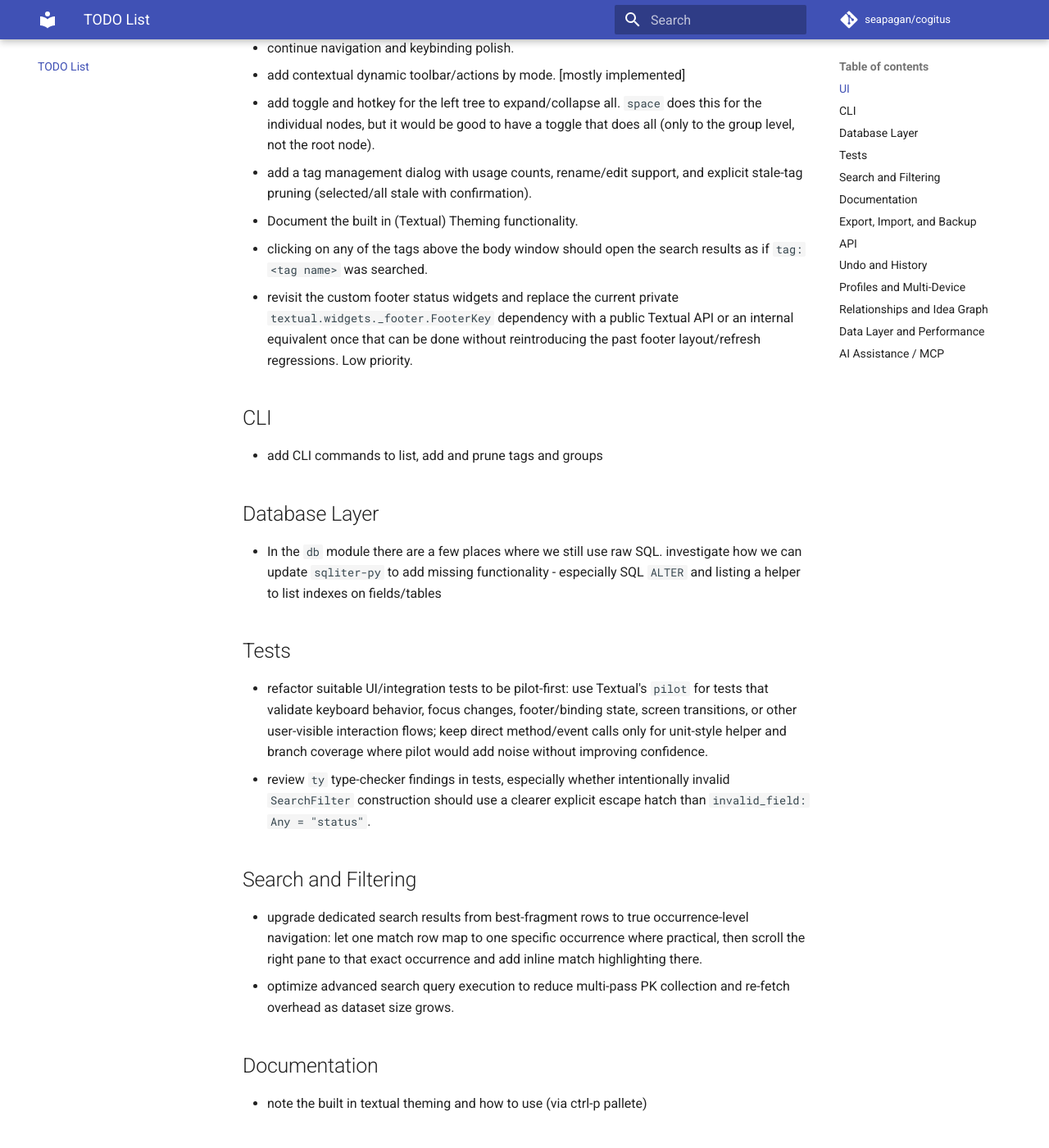
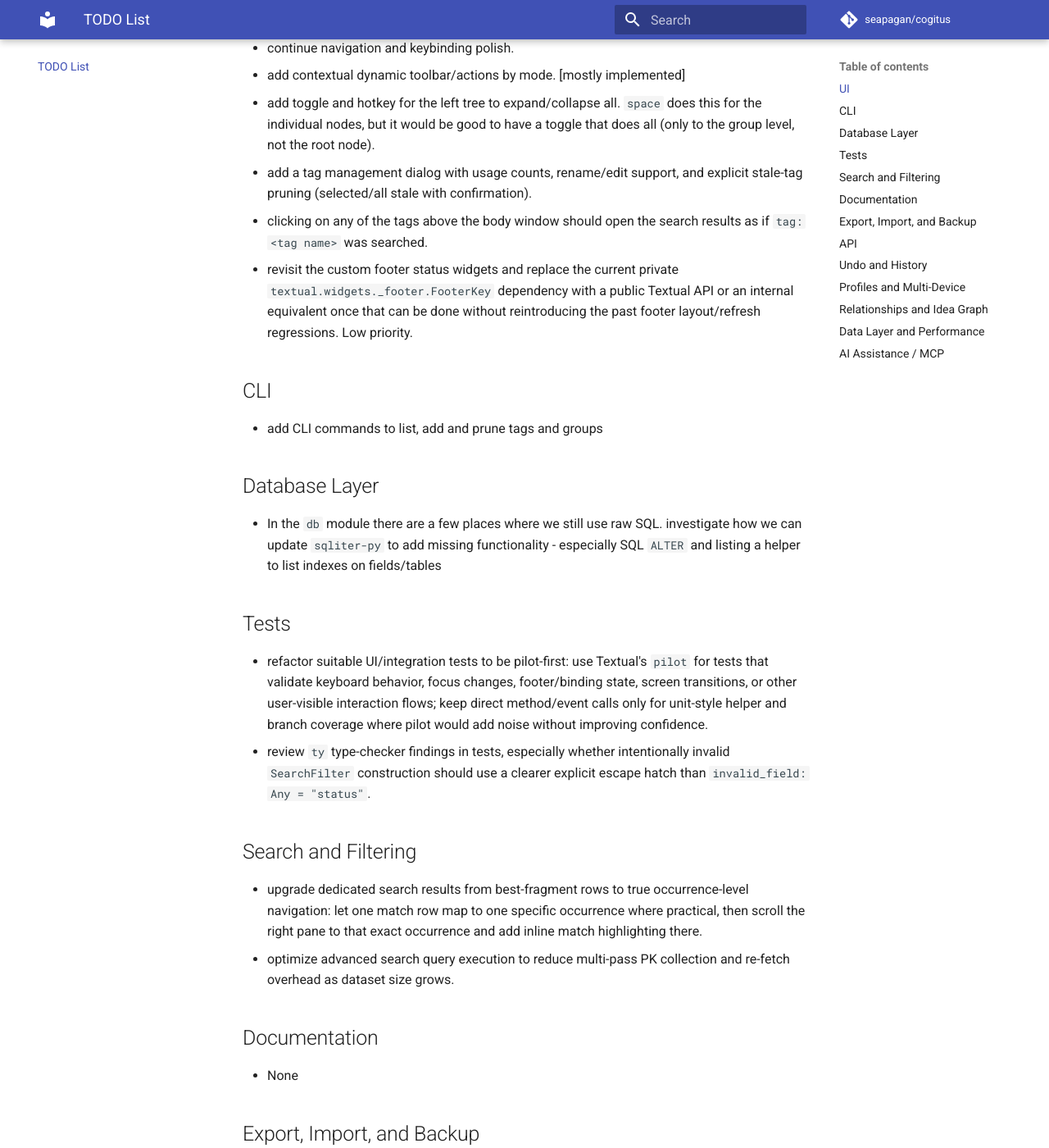
Before and after one commit to seapagan/cogitus, an MkDocs documentation site: the page built from docs/project/todo.md, in a window 1280 px wide and 1400 px high, scrolled down 332 px. Shown: the whole window at 82% size. Built offline with MkDocs 1.6.1 and Material for MkDocs 9.7.7, drawn with Linux system fonts in a browser that asks for light colours; comment, search, counter and statistics services are not loaded.

Commit message:
chore: remove completed theming documentation todos
Signed-off-by: Grant Ramsay <seapagan@gmail.com>

```diff
--- a/TODO.md
+++ b/TODO.md
@@ -13,7 +13,6 @@ Ideas to add to Cogitus
   all (only to the group level, not the root node).
 - add a tag management dialog with usage counts, rename/edit support, and
   explicit stale-tag pruning (selected/all stale with confirmation).
-- Document the built in (Textual) Theming functionality.
 - clicking on any of the tags above the body window should open the search
   results as if `tag:<tag name>` was searched.
 - revisit the custom footer status widgets and replace the current private
@@ -53,7 +52,7 @@ Ideas to add to Cogitus
 
 ## Documentation
 
-- note the built in textual theming and how to use (via ctrl-p pallete)
+- None
 
 ## Export, Import, and Backup
 
```
